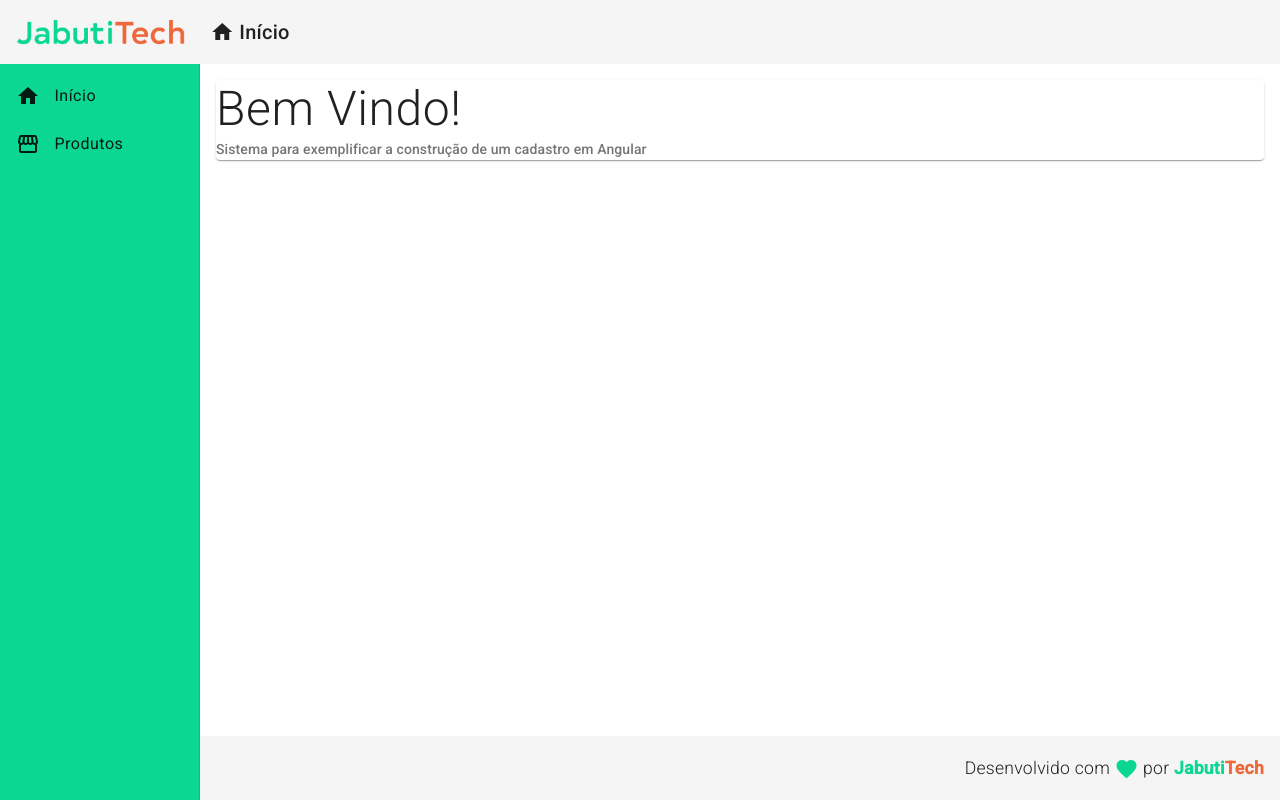
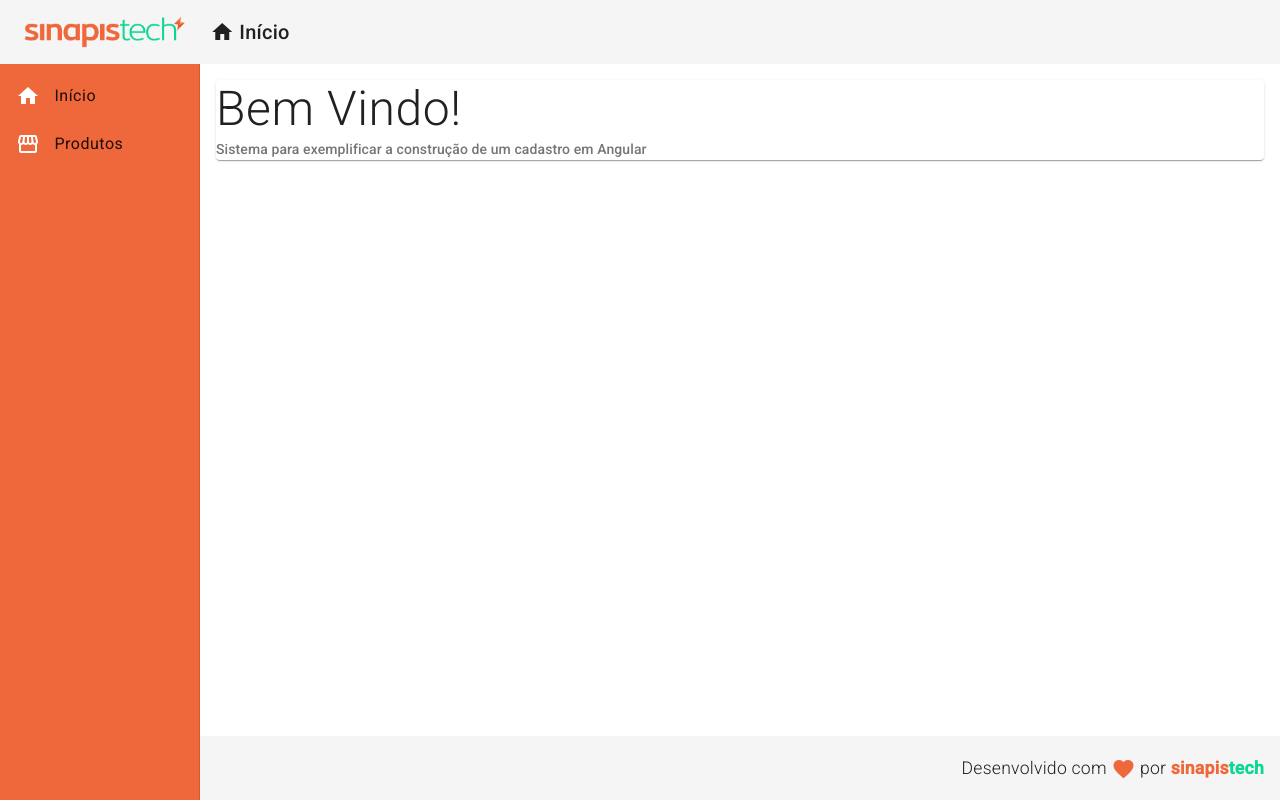
Before and after one commit to brunoribeirobjj/cadpro-app, an Angular app in the folder frontend/: page / in a window 1280 px wide. Built offline with nearby package versions, Linux system fonts and the light colour scheme.

Commit message:
tratamento de corcomponent.nav

```diff
--- a/frontend/src/app/app.component.css
+++ b/frontend/src/app/app.component.css
@@ -0,0 +1,3 @@
+.sidenav a {
+    color: white;
+}
--- a/frontend/src/app/components/template/footer/footer.component.html
+++ b/frontend/src/app/components/template/footer/footer.component.html
@@ -1,9 +1,9 @@
 <mat-toolbar class="footer">
     <span>
         Desenvolvido com
-        <i class="material-icons v-middle" appGreen>
+        <i class="material-icons v-middle orange">
             favorite
         </i>
-        por <strong><span class="green">Jabuti</span><span class="orange">Tech</span></strong>
+        por <strong><span class="orange">sinapis</span><span class="green">tech</span></strong>
     </span>
 </mat-toolbar>
--- a/frontend/src/app/components/template/header/header.component.html
+++ b/frontend/src/app/components/template/header/header.component.html
@@ -1,7 +1,7 @@
 <mat-toolbar class="header mat-elevation-z4">
     <span>
         <a routerLink="/">
-            <img class="logo" src="assets/img/logo-jabutitech.png" alt="logo">
+            <img class="logo" src="assets/img/sinapistech2024ok.png" alt="logo">
         </a>
     </span>
     <span class="title-group">
--- a/frontend/src/app/components/template/nav/nav.component.css
+++ b/frontend/src/app/components/template/nav/nav.component.css
@@ -1,5 +1,5 @@
 .sidenav {
-    background-color: #0bd792;
+    background-color: #ef683b;
     width: 200px;
 }
 
@@ -9,9 +9,11 @@
 
 .sidenav i {
     padding-right: 10px;
+
 }
 
 .content {
     padding: 16px;
     background-color: #fff ;
+
 }
--- a/frontend/src/app/components/template/nav/nav.component.html
+++ b/frontend/src/app/components/template/nav/nav.component.html
@@ -1,14 +1,15 @@
 <mat-sidenav-container class="container">
-    <mat-sidenav class="sidenav" mode="side" opened fixedInViewport="true" fixedTopGap="64">
+    <mat-sidenav class="sidenav" mode="side" opened
+        fixedInViewport="true" fixedTopGap="64">
         <mat-nav-list class="nav-list">
             <a mat-list-item routerLink="/">
-                <i class="material-icons v-middle">
+                <i class="material-icons v-middle white">
                     home
                 </i>
                 Início
             </a>
-            <a mat-list-item routerLink="/products">
-                <i class="material-icons v-middle">
+            <a mat-list-item  routerLink="/products">
+                <i class="material-icons v-middle white">
                     storefront
                 </i>
                 Produtos
--- a/frontend/src/styles.css
+++ b/frontend/src/styles.css
@@ -11,10 +11,10 @@ body { margin: 0; font-family: Roboto, "Helvetica Neue", sans-serif; }
     color: #ef683b;
 }
 
+.white {
+    color: #fff;
+}
+
 .v-middle {
     vertical-align: middle;
 }
-
-.sidenav a {
-    color: aliceblue;
-}
```
Also changed, not shown: frontend/src/assets/img/sinapistech2024ok.png (added).
